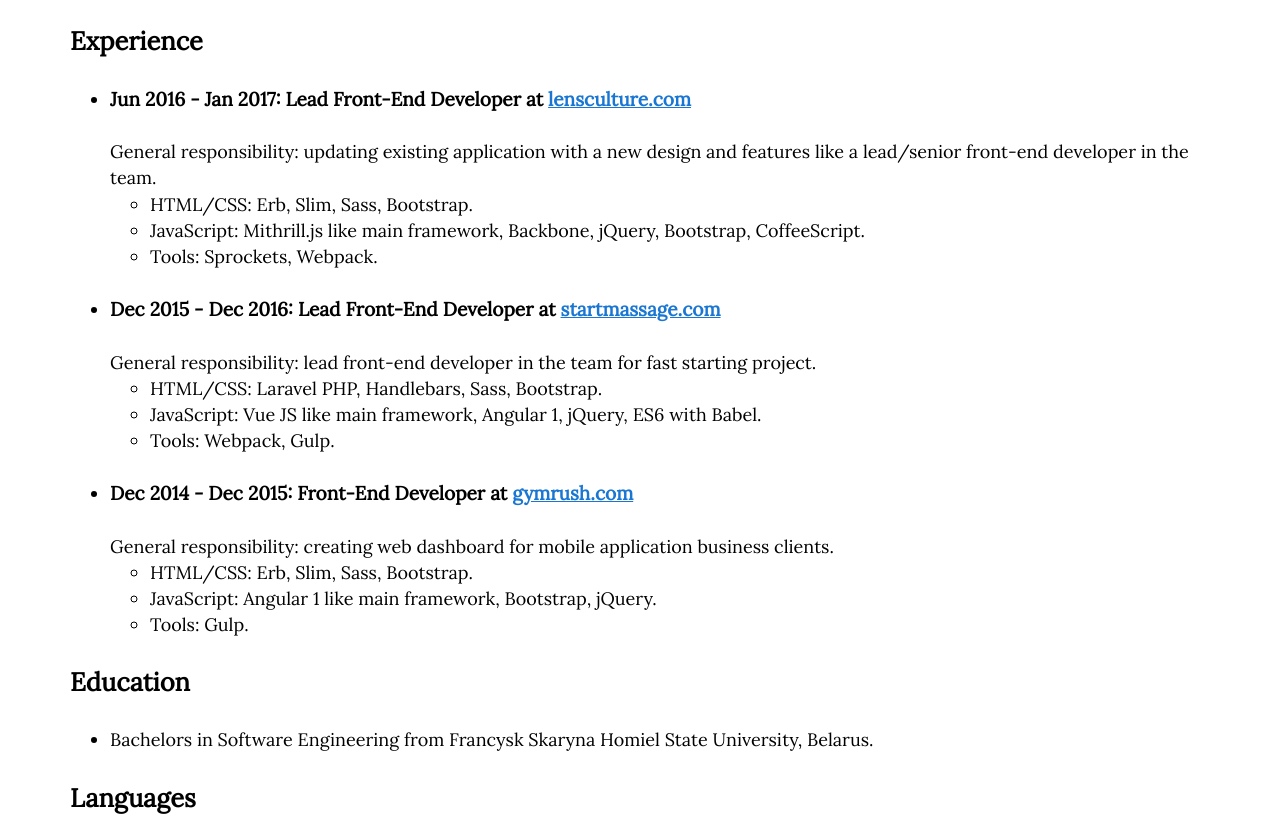
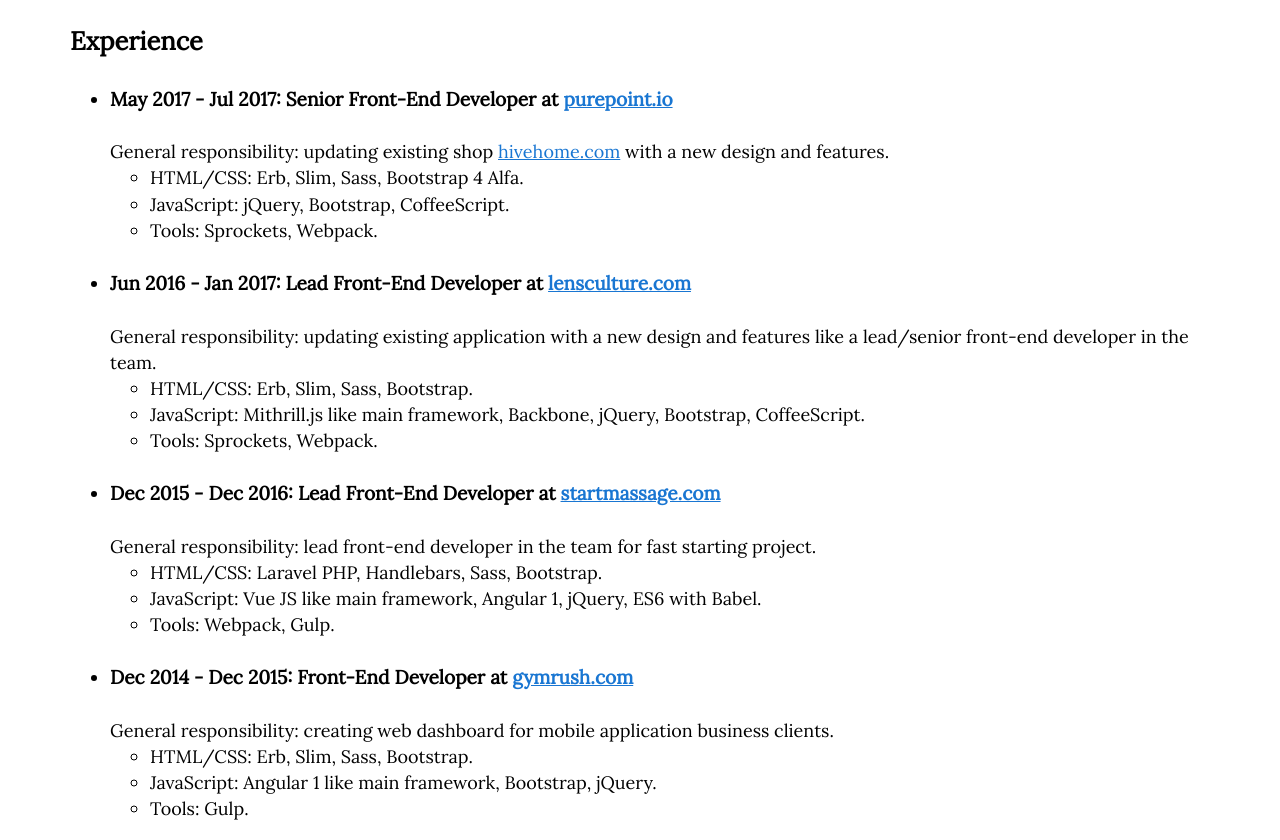
Before and after one commit to thisavoropaev/cv, a website built with webpack: page app/app.ejs in a window 1280 px wide. Shown: the part 931-1771 px from the top of the page. Built offline with nearby package versions, Linux system fonts and the light colour scheme.

Commit message:
updated woth purepoint.io experience

```diff
--- a/app/app.ejs
+++ b/app/app.ejs
@@ -48,6 +48,15 @@
 
     <h3>Experience</h3>
     <ul class="no-dots">
+				<li>
+					<h4>May 2017 - Jul 2017: Senior Front-End Developer at <a target="_blank" href="http://purepoint.io//">purepoint.io</a></h4>
+					<p>General responsibility: updating existing shop <a href="https://hivehome.com">hivehome.com</a> with a new design and features.</p>
+					<ul>
+						<li>HTML/CSS: Erb, Slim, Sass, Bootstrap 4 Alfa</li>
+						<li>JavaScript: jQuery, Bootstrap, CoffeeScript</li>
+						<li>Tools: Sprockets, Webpack</li>
+					</ul>
+				</li>
         <li>
             <h4>Jun 2016 - Jan 2017: Lead Front-End Developer at <a target="_blank" href="https://lensculture.com/">lensculture.com</a></h4>
             <p>General responsibility: updating existing application with a new design and features like a lead/senior front-end developer in the team.</p>
```
Also changed, not shown: dist/index.html, 1 other file.
